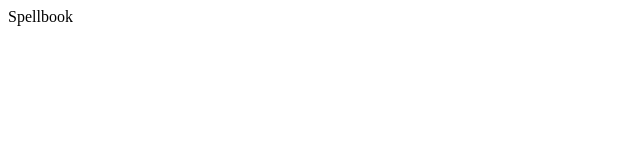
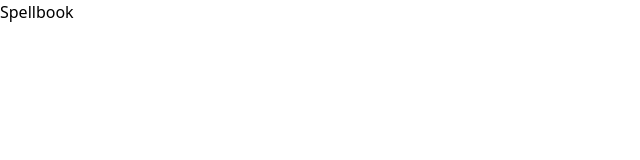
Before and after one commit to ThomasCode92/spellbook, a Next.js app: page / in a window 1280 px wide. Shown: the top 160 px of the page, without its empty margins (0-640 px from the left). Built offline with nearby package versions, Linux system fonts and the light colour scheme.

Commit message:
Add (Base) Layout

```diff
--- /dev/null
+++ b/app/layout.tsx
@@ -0,0 +1,18 @@
+import './globals.css';
+
+export const metadata = {
+  title: 'Next.js',
+  description: 'Generated by Next.js',
+};
+
+type RootLayoutProps = {
+  children: React.ReactNode;
+};
+
+export default function RootLayout({ children }: RootLayoutProps) {
+  return (
+    <html lang="en">
+      <body>{children}</body>
+    </html>
+  );
+}
```
